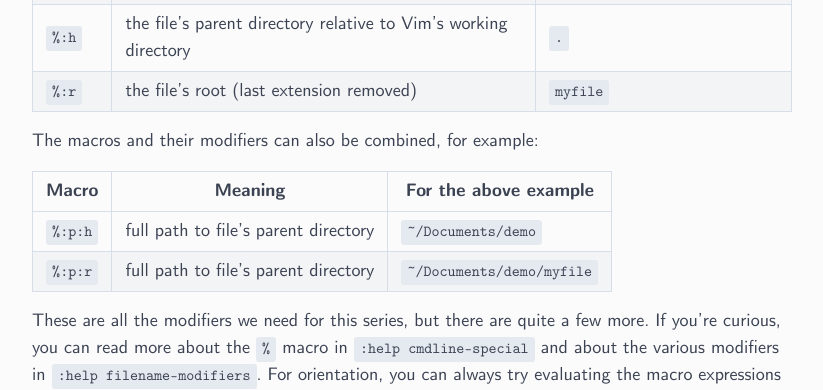
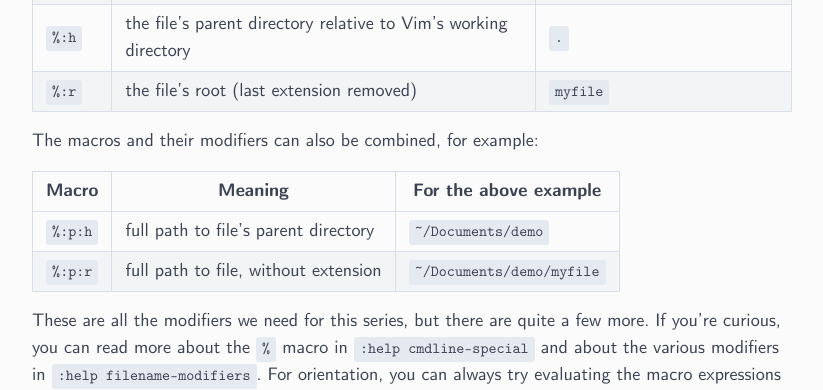
Before and after one commit to ejmastnak/ejmastnak.github.io, a Jekyll site: the page built from tutorials/vim-latex/compilation.md, in a window 1280 px wide and 900 px high, scrolled down 12762 px. Shown: the top 390 px of the window, without its empty margins (228-1051 px from the left). Built offline with Jekyll 4.4.1, drawn with Linux system fonts in a browser that asks for light colours.

Commit message:
Fix a typo

```diff
--- a/tutorials/vim-latex/compilation.md
+++ b/tutorials/vim-latex/compilation.md
@@ -382,7 +382,7 @@ The macros and their modifiers can also be combined, for example:
 | Macro | Meaning | For the above example |
 | ----- | ------- | -------------- |
 | `%:p:h` | full path to file's parent directory | `~/Documents/demo` |
-| `%:p:r` | full path to file's parent directory | `~/Documents/demo/myfile` |
+| `%:p:r` | full path to file, without extension | `~/Documents/demo/myfile` |
 
 These are all the modifiers we need for this series, but there are quite a few more.
 If you're curious, you can read more about the `%` macro in `:help cmdline-special` and about the various modifiers in `:help filename-modifiers`.
```
